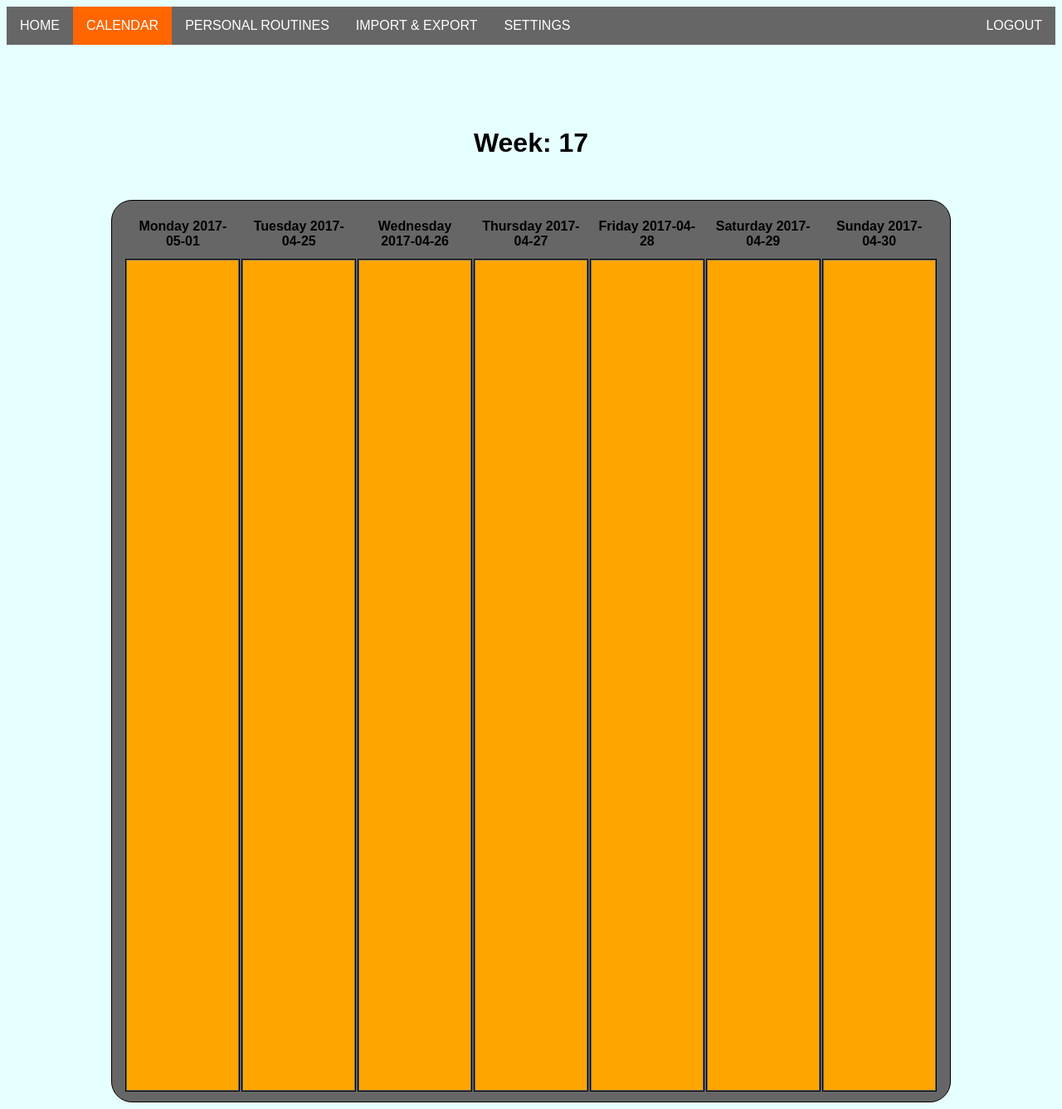
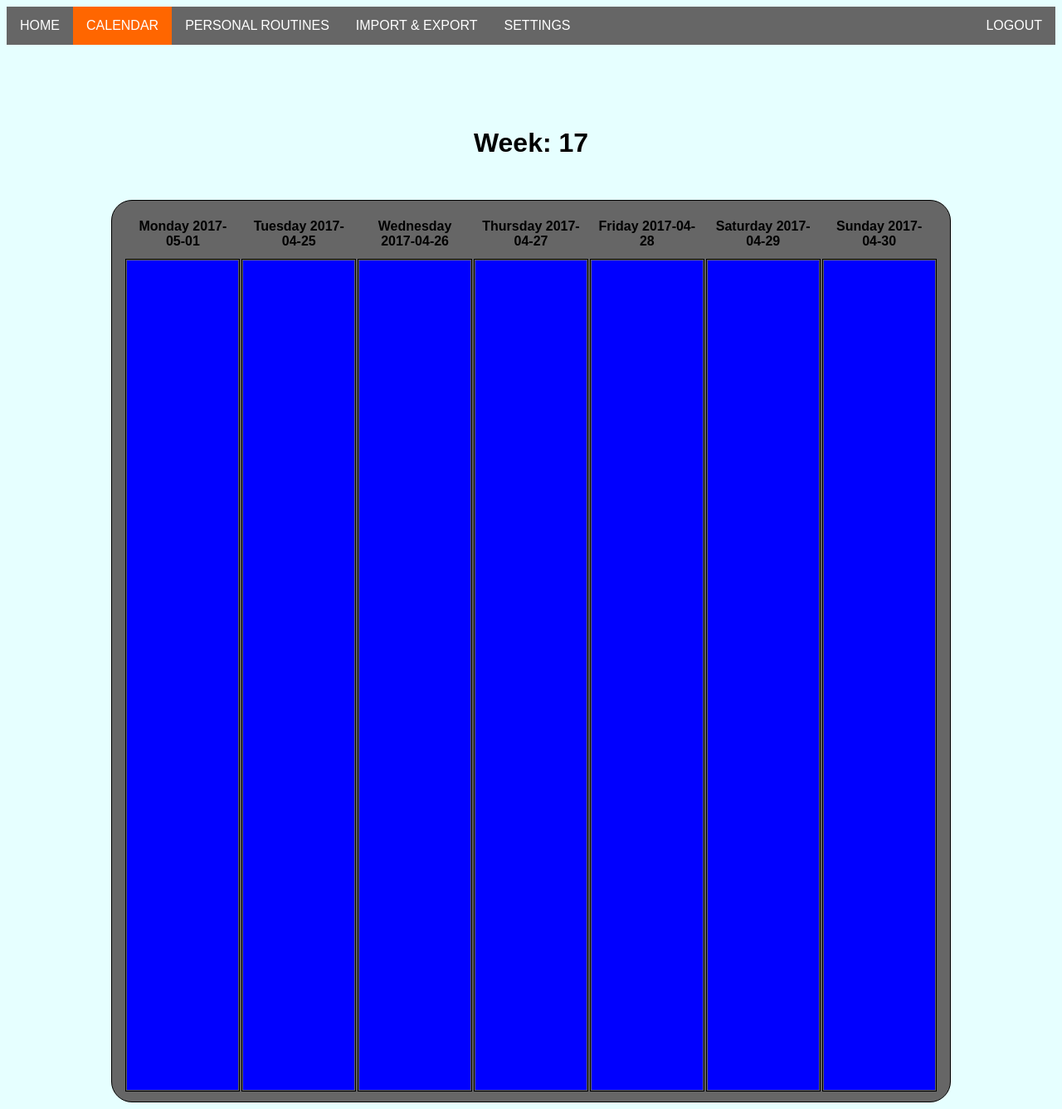
Before and after one commit to 2lambda123/study-scheduler, a PHP site: page /calendar.php in a window 1280 px wide. Shown: the whole page at 83% size. Run offline with PHP 8.4, Linux system fonts and the light colour scheme; data that the repository does not hold is empty; some libraries are stand-ins or nearby versions.

Commit message:
end of sprint 1

```diff
--- a/calendar.css
+++ b/calendar.css
@@ -25,7 +25,7 @@ th {
 
 .box{
   height: 1000px;
-  overflow:auto;
+  overflow: hidden;
 }
 
 .days{
@@ -35,19 +35,36 @@ th {
   flex-direction: column;
   width: 100%;
   height: 100%;
-  background-color: orange;
-  overflow:auto;
+  background-color: blue;
 }
 
-.items{
+.item{
   width: 100%;
   height: 100%;
 }
 
+.event:hover
+{
+	 background-color: blue;
+	 height: 100px;
+	 width: 300px;
+	 z-index:1;
+	 position: absolute;
+	 overflow: visible;
+	 z-index: 3;
+}
+
 .event {
   border: 2px solid black;
+    overflow: hidden;
+
+
 }
 
 .SUMMARY{
   font-weight:bold;
 }
+
+.day{
+	height: 100%
+}
--- a/calendar.php
+++ b/calendar.php
@@ -45,5 +45,20 @@
               <td class="box"><div class="days"><?php echo position(6);?></div></td>
             </tr>
 	  </table>
+
+
+
+	  <script src="https://ajax.googleapis.com/ajax/libs/jquery/3.2.0/jquery.min.js"></script>
+	  <script>
+		$(".event").click(function()
+		{
+			  $(this).animate({"width": "165px"}, "fast");
+		}
+
+	  </script>
+
+
+
+
 </body>
 </html>
--- a/gen_cal.php
+++ b/gen_cal.php
@@ -27,7 +27,7 @@
 	}
 	function gen_event($event){
 		$length = (ugly_time($event->DTEND)-ugly_time($event->DTSTART))/24;
-		$html  = "<div class='event' style='$length%'>";
+		$html  = "<div class='event' style='height:$length%'>";
 		$html .= "<div class='SUMMARY'>".$event->SUMMARY."</div>";
 		$html .= "<div class='pretty_time'>".pretty_time($event->DTSTART)." - ".pretty_time($event->DTEND)."</div>";
 		$html .= "</div>";
```
